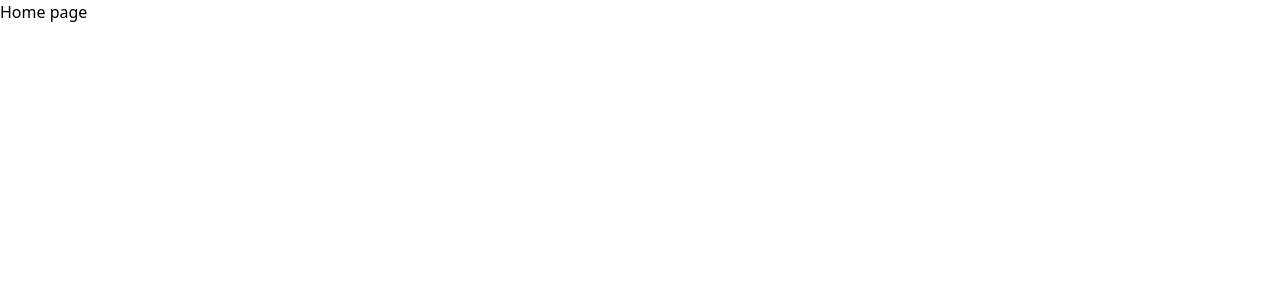
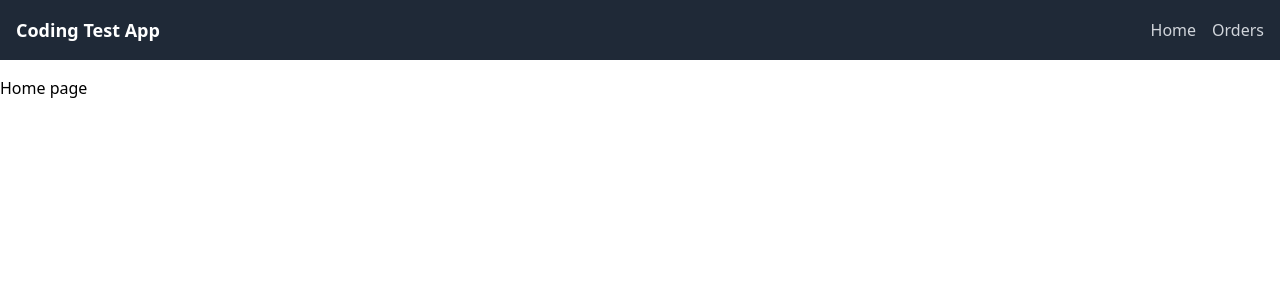
Before and after one commit to notej-k/ReactApp, a React app: page / in a window 1280 px wide. Shown: the top 300 px of the page. Built offline with nearby package versions, Linux system fonts and the light colour scheme.

Commit message:
feat: introduce Layout component as a wrapper for all pages

```diff
--- a/src/App.tsx
+++ b/src/App.tsx
@@ -2,11 +2,14 @@ import React from "react";
 import { BrowserRouter } from "react-router-dom";
 import AppRoutes from "./Routes";
 import './index.css';
+import Layout from "./common/Layout";
 
 const App: React.FC = () => {
     return (
       <BrowserRouter>
+        <Layout>
           <AppRoutes />
+        </Layout>
       </BrowserRouter>
     );
   };
--- /dev/null
+++ b/src/common/Layout/index.tsx
@@ -0,0 +1,19 @@
+import React, { ReactNode } from 'react';
+import Navbar from '../../components/common/Navbar';
+
+interface LayoutProps {
+  children?: ReactNode;
+}
+
+const Layout: React.FC<LayoutProps> = ({ children }) => {
+  return (
+    <div>
+      <Navbar />
+      <main className="container mx-auto py-4">
+        {children}
+      </main>
+    </div>
+  );
+};
+
+export default Layout;
```
Lines whose indentation alone changed are shown as unchanged.
